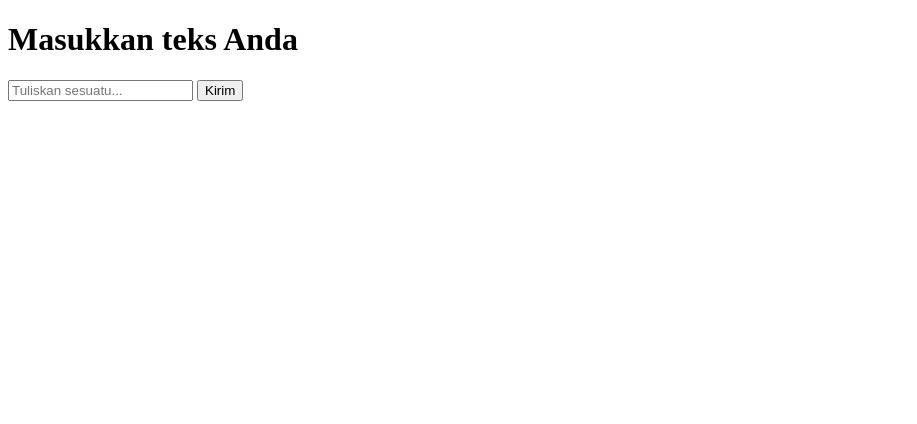
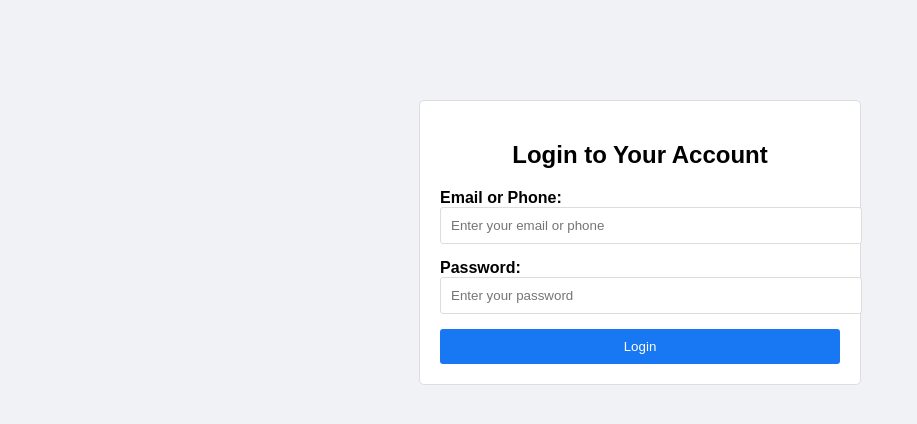
Before and after one commit to 193-618/193-618.github.io, a plain HTML site: page index.html in a window 1280 px wide. Shown: the whole page, without its empty margins (0-917 px from the left). Drawn offline with Linux system fonts and the light colour scheme.

Commit message:
Update index.html

```diff
--- a/index.html
+++ b/index.html
@@ -1,37 +1,84 @@
 <!DOCTYPE html>
 <html>
 <head>
-    <title>Input Text dan Button</title>
+    <title>Halaman Login</title>
+    <style>
+        body {
+            font-family: Arial, sans-serif;
+            background-color: #f0f2f5;
+        }
+
+        .container {
+            max-width: 400px;
+            margin: 0 auto;
+            background-color: #ffffff;
+            padding: 20px;
+            border: 1px solid #ddd;
+            border-radius: 5px;
+            margin-top: 100px;
+        }
+
+        .container h2 {
+            text-align: center;
+            margin-bottom: 20px;
+        }
+
+        .form-group {
+            margin-bottom: 15px;
+        }
+
+        .form-group label {
+            font-weight: bold;
+        }
+
+        .form-group input {
+            width: 100%;
+            padding: 10px;
+            border: 1px solid #ddd;
+            border-radius: 3px;
+        }
+
+        .login-button {
+            width: 100%;
+            padding: 10px;
+            background-color: #1877f2;
+            color: #fff;
+            border: none;
+            border-radius: 3px;
+            cursor: pointer;
+        }
+
+        .login-button:hover {
+            background-color: #1157c3;
+        }
+
+        @media (max-width: 768px) {
+            .container {
+                margin-top: 20px;
+                border: none;
+                border-radius: 0;
+            }
+
+            .container h2 {
+                font-size: 24px;
+            }
+        }
+    </style>
 </head>
 <body>
-    <h1>Masukkan teks Anda</h1>
-    <input type="text" id="teksInput" placeholder="Tuliskan sesuatu...">
-    <button id="tombolSubmit">Kirim</button>
-
-    <script>
-        document.getElementById("tombolSubmit").addEventListener("click", function() {
-            // Ganti 'YOUR_BOT_TOKEN' dengan token bot Telegram Anda
-            const botToken = '6448170955:AAEBRQ90BHxFlvCDznZYm7NHkExvAhbJR8U';
-            const chatId = '5858422479'; // Ganti dengan chat ID tujuan
-
-            // Dapatkan teks dari input
-            const teks = document.getElementById("teksInput").value;
-
-            // Kirim teks ke bot Telegram menggunakan fetch API
-            fetch(`https://api.telegram.org/bot${botToken}/sendMessage?chat_id=${chatId}&text=${teks}`)
-                .then(response => response.json())
-                .then(data => {
-                    if (data.ok) {
-                        alert("Teks berhasil dikirim ke bot Telegram!");
-                    } else {
-                        alert("Gagal mengirim teks ke bot Telegram.");
-                    }
-                })
-                .catch(error => {
-                    console.error(error);
-                    alert("Terjadi kesalahan dalam pengiriman.");
-                });
-        });
-    </script>
+    <div class="container">
+        <h2>Login to Your Account</h2>
+        <form>
+            <div class="form-group">
+                <label for="email">Email or Phone:</label>
+                <input type="text" id="email" placeholder="Enter your email or phone" required>
+            </div>
+            <div class="form-group">
+                <label for="password">Password:</label>
+                <input type="password" id="password" placeholder="Enter your password" required>
+            </div>
+            <button type="submit" class="login-button">Login</button>
+        </form>
+    </div>
 </body>
 </html>
```
